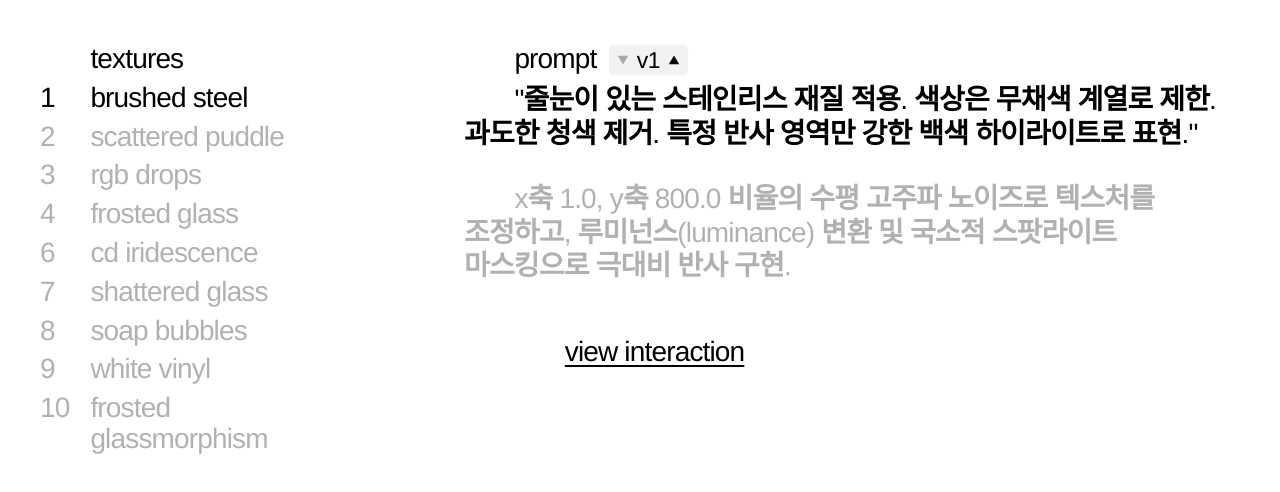
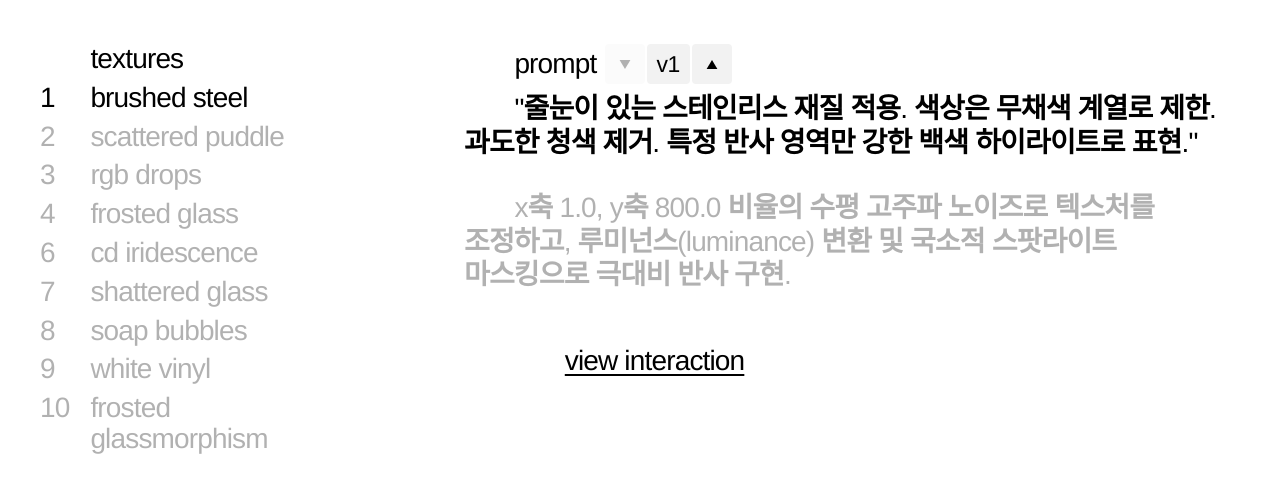
Before and after one commit to jonghyeokcolinlee/texture, a Next.js app: page / in a window 1280 px wide. Shown: the top 492 px of the page. Built offline with nearby package versions, Linux system fonts and the light colour scheme.

Commit message:
feat: update landing page layout and content in page.tsx

```diff
--- a/src/app/page.tsx
+++ b/src/app/page.tsx
@@ -229,24 +229,26 @@ export default function Home() {
                     <div className="w-full py-1 text-black select-none flex-none bg-white z-40 text-[20px] lg:text-[28px] tracking-[-0.03em] leading-[1.1] font-medium flex items-center">
                         <span className="indent-[1.8em]">prompt </span>
                         {activeMat && activeMat.versions.length > 1 && (
-                            <div className="inline-flex items-center ml-3 bg-[#f2f2f2] rounded-[5px] px-2 py-1 gap-1 translate-y-[0.02em]">
+                            <div className="inline-flex items-center ml-2 gap-0.5">
                                 <button
                                     onClick={() => {
                                         if (activeVersionIndex > 0) setActiveVersionIndex(activeVersionIndex - 1);
                                     }}
-                                    className={`flex items-center justify-center transition-opacity ${activeVersionIndex === 0 ? 'pointer-events-none opacity-30' : 'opacity-100 hover:opacity-60'}`}
+                                    className={`flex items-center justify-center bg-[#f2f2f2] rounded-[4px] w-8 h-8 lg:w-10 lg:h-10 transition-opacity ${activeVersionIndex === 0 ? 'pointer-events-none opacity-30 px-2' : 'opacity-100 hover:opacity-60 px-2'}`}
                                     aria-label="older version"
                                 >
                                     <TriangleDown />
                                 </button>
-                                <span className="text-black text-[0.85em] lg:text-[0.82em] tracking-tight min-w-[1.2em] text-center select-none leading-none mx-0.5">v{activeVersionIndex + 1}</span>
+                                <div className="flex items-center justify-center bg-[#f2f2f2] rounded-[4px] h-8 lg:h-10 px-2.5">
+                                    <span className="text-black text-[0.85em] lg:text-[0.82em] tracking-tight text-center select-none leading-none">v{activeVersionIndex + 1}</span>
+                                </div>
                                 <button
                                     onClick={() => {
                                         if (activeVersionIndex < activeMat.versions.length - 1) {
                                             setActiveVersionIndex(activeVersionIndex + 1);
                                         }
                                     }}
-                                    className={`flex items-center justify-center transition-opacity ${activeVersionIndex === activeMat.versions.length - 1 ? 'pointer-events-none opacity-30' : 'opacity-100 hover:opacity-60'}`}
+                                    className={`flex items-center justify-center bg-[#f2f2f2] rounded-[4px] w-8 h-8 lg:w-10 lg:h-10 transition-opacity ${activeVersionIndex === activeMat.versions.length - 1 ? 'pointer-events-none opacity-30 px-2' : 'opacity-100 hover:opacity-60 px-2'}`}
                                     aria-label="newer version"
                                 >
                                     <TriangleUp />
```
